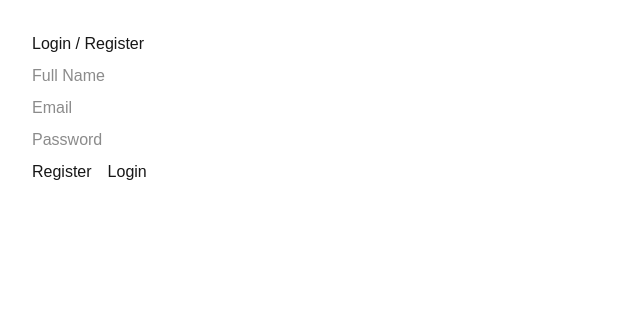
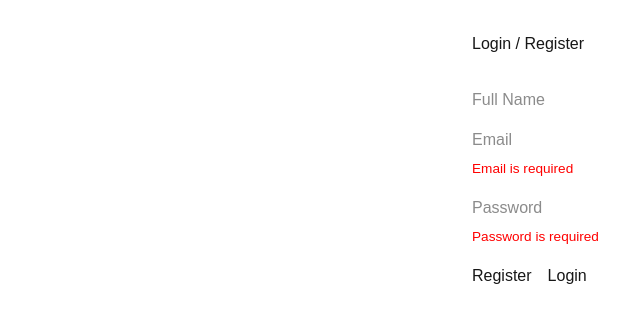
Before and after one commit to nishadnp/babylon-login, a Next.js app: page /login in a window 1280 px wide. Both pictures are taken after a click on the button "Login". Shown: the top 322 px of the page, without its empty margins (0-640 px from the left). Built offline with nearby package versions, Linux system fonts and the light colour scheme; no server answers.

Commit message:
feat: add login validation and errors

```diff
--- a/app/login/page.tsx
+++ b/app/login/page.tsx
@@ -2,58 +2,96 @@
 
 import { useState } from "react";
 import { auth } from "../../firebaseConfig";
-import { createUserWithEmailAndPassword, signInWithEmailAndPassword } from "firebase/auth";
+import { createUserWithEmailAndPassword, signInWithEmailAndPassword, updateProfile } from "firebase/auth";
 import { useRouter } from "next/navigation";
 
 export default function Login() {
   const [fullName, setFullName] = useState("");
   const [email, setEmail] = useState("");
   const [password, setPassword] = useState("");
+
+  const [errors, setErrors] = useState<{ fullName?: string; email?: string; password?: string }>({});
   const router = useRouter();
 
+  const validate = () => {
+    const newErrors: typeof errors = {};
+
+    if (!fullName.trim()) newErrors.fullName = "Full Name is required";
+    if (!email.trim()) newErrors.email = "Email is required";
+    else if (!/^[^\s@]+@[^\s@]+\.[^\s@]+$/.test(email)) newErrors.email = "Invalid email format";
+    if (!password.trim()) newErrors.password = "Password is required";
+    else if (password.length < 6) newErrors.password = "Password must be at least 6 characters";
+
+    setErrors(newErrors);
+    return Object.keys(newErrors).length === 0;
+  };
+
   const handleRegister = async () => {
+    if (!validate()) return;
+
     try {
-      await createUserWithEmailAndPassword(auth, email, password);
-      localStorage.setItem("fullName", fullName);
+      const userCredential = await createUserWithEmailAndPassword(auth, email, password);
+      await updateProfile(userCredential.user, { displayName: fullName });
       router.push("/home");
     } catch (error) {
-      alert("Error: " + (error as any).message);
+      setErrors({ email: (error as any).message });
     }
   };
 
   const handleLogin = async () => {
+    if (!email.trim() || !password.trim()) {
+      setErrors({ email: !email.trim() ? "Email is required" : undefined, password: !password.trim() ? "Password is required" : undefined });
+      return;
+    }
+
     try {
       await signInWithEmailAndPassword(auth, email, password);
       router.push("/home");
     } catch (error) {
-      alert("Error: " + (error as any).message);
+      setErrors({ email: (error as any).message });
     }
   };
 
   return (
-    <div style={{ padding: "2rem" }}>
+    <div style={{ padding: "2rem", maxWidth: "400px", margin: "0 auto" }}>
+
+        <div style={{marginBottom: "2rem"}}>
             <h1>Login / Register</h1>
+        </div>
+
+        <div style={{ marginBottom: "1rem" }}>
             <input
             type="text"
             placeholder="Full Name"
             value={fullName}
             onChange={(e) => setFullName(e.target.value)}
-        style={{ display: "block", margin: "0.5rem 0" }}
+            style={{ display: "block", width: "100%", marginBottom: "0.25rem" }}
             />
+            {errors.fullName && <span style={{ color: "red", fontSize: "0.85rem" }}>{errors.fullName}</span>}
+        </div>
+
+        <div style={{ marginBottom: "1rem" }}>
             <input
             type="email"
             placeholder="Email"
             value={email}
             onChange={(e) => setEmail(e.target.value)}
-        style={{ display: "block", margin: "0.5rem 0" }}
+            style={{ display: "block", width: "100%", marginBottom: "0.25rem" }}
             />
+            {errors.email && <span style={{ color: "red", fontSize: "0.85rem" }}>{errors.email}</span>}
+        </div>
+
+        <div style={{ marginBottom: "1rem" }}>
             <input
             type="password"
             placeholder="Password"
             value={password}
             onChange={(e) => setPassword(e.target.value)}
-        style={{ display: "block", margin: "0.5rem 0" }}
+            style={{ display: "block", width: "100%", marginBottom: "0.25rem" }}
             />
+            {errors.password && <span style={{ color: "red", fontSize: "0.85rem" }}>{errors.password}</span>}
+        </div>
+
         <button onClick={handleRegister} style={{ marginRight: "1rem" }}>
             Register
         </button>
```
Lines whose indentation alone changed are shown as unchanged.
